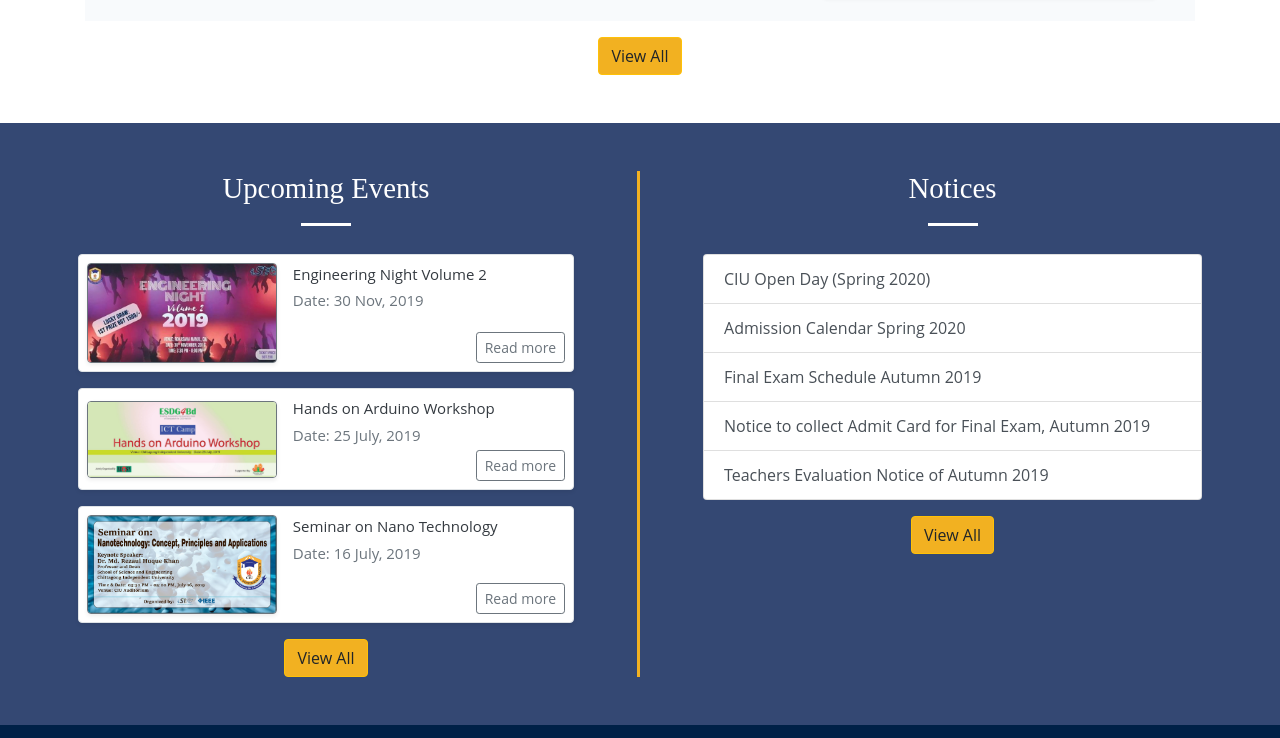
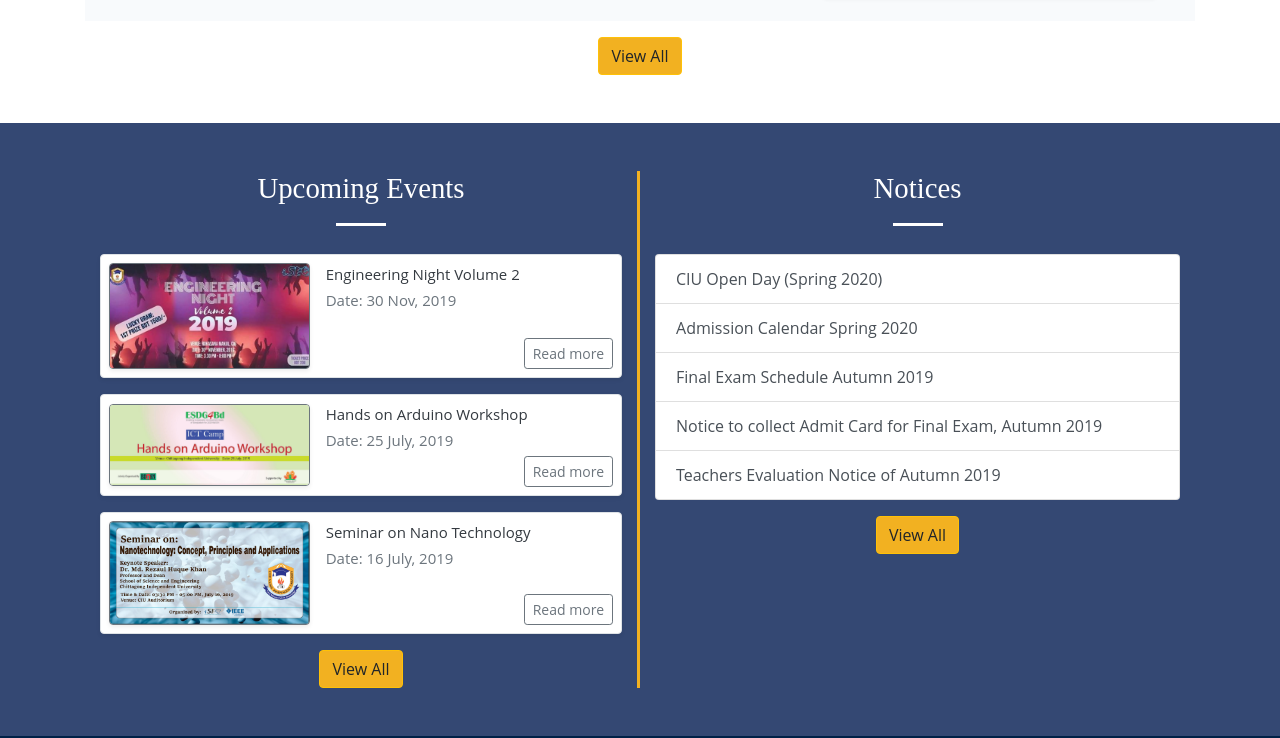
Before and after one commit to Shadman77/CIU_SSE_V3, a plain HTML site: page index.html in a window 1280 px wide. Shown: the part 2452-3190 px from the top of the page. Drawn offline with nearby package versions, Linux system fonts and the light colour scheme; files that its build step writes are made by us from their sources.

Commit message:
Update index.html

```diff
--- a/index.html
+++ b/index.html
@@ -582,17 +582,19 @@
 
     <!--Upcoming Event & Notices-->
     <section class="container-fluid text-white" style="background-color: #344873;">
+        <div class="container">
             <div class="row pb-5">
                 <!--Upcoming Event-->
                 <div class="col-md-6 text-center upcoming-events-container mt-5">
                     <h1 class="small-underline-white mt-0 mb-5">Upcoming Events</h1>
-                <div class="px-5 text-left">
+                    <div class="text-left">
                         <!--Single Event-->
                         <div class="bg-white rounded border shadow-sm my-3">
                             <div class="row">
                                 <div class="col-md-5 p-2 d-flex align-items-center">
                                     <img class="img-fluid border border-secondary rounded shadow-sm"
-                                    src="img/upcoming_events/5dd7df44de443Engineering_Night.jpg" alt="Card image cap">
+                                        src="img/upcoming_events/5dd7df44de443Engineering_Night.jpg"
+                                        alt="Card image cap">
                                 </div>
                                 <div class="col-md-7 p-2 d-flex flex-column justify-content-between">
                                     <div>
@@ -655,7 +657,7 @@
                 <!--Notices-->
                 <div class="col-md-6 text-center mt-5">
                     <h1 class="small-underline-white mt-0 mb-5">Notices</h1>
-                <div class="px-5 text-left">
+                    <div class="text-left">
                         <!--Notices-->
                         <div class="list-group mb-3">
                             <a href="img/notices/5dd7d484c1a71ad-01.jpg" class="list-group-item list-group-item-action">
@@ -673,7 +675,8 @@
                                 class="list-group-item list-group-item-action">
                                 Notice to collect Admit Card for Final Exam, Autumn 2019
                             </a>
-                        <a href="img/notices/5dd7d7b042475Notice-85.pdf" class="list-group-item list-group-item-action">
+                            <a href="img/notices/5dd7d7b042475Notice-85.pdf"
+                                class="list-group-item list-group-item-action">
                                 Teachers Evaluation Notice of Autumn 2019
                             </a>
                         </div>
@@ -686,6 +689,7 @@
                     </div>
                 </div>
                 <!--Notices-->
+            </div>
         </div>
     </section>
     <!--Upcoming Event & Notices-->
```
Lines whose indentation alone changed are shown as unchanged.
